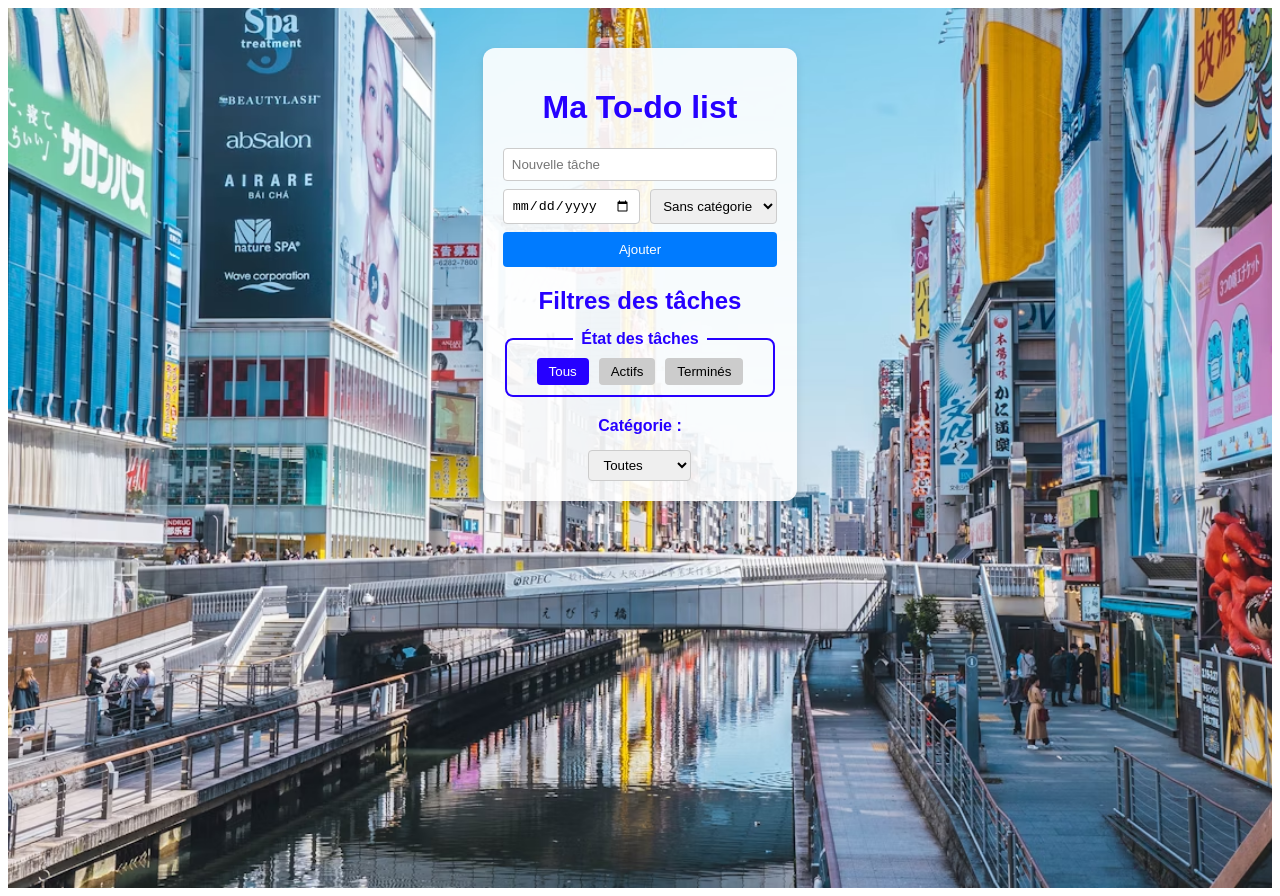
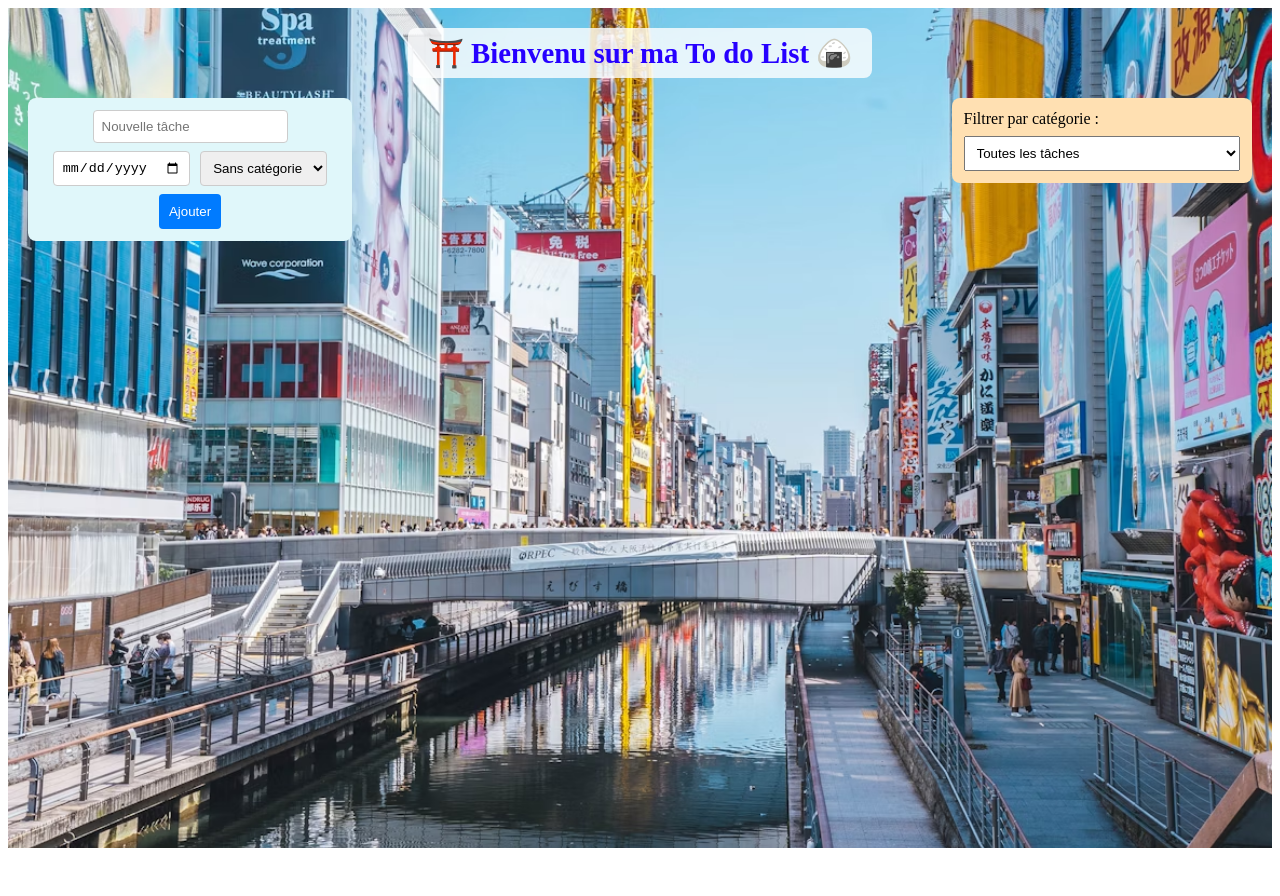
Before and after one commit to Yohann-Faustino/TodoList-Typescript-CSS-in-Js-R-act, a React (Vite) app: page / in a window 1280 px wide. After the commit the page ends 856 px from the top, so only its background shows below. Built offline with nearby package versions, Linux system fonts and the light colour scheme.

Commit message:
reorganisation de la todolist

```diff
--- a/components/TodoForm.tsx
+++ b/components/TodoForm.tsx
@@ -8,7 +8,7 @@ import styled from "styled-components";
 const Form = styled.form`
   display: flex;
   flex-direction: column;
-  margin-bottom: 20px;
+  align-items: center;
 `;
 
 // Input texte
--- a/components/TodoItem.tsx
+++ b/components/TodoItem.tsx
@@ -51,7 +51,6 @@ const Card = styled.li`
 // Champ texte stylisé
 const StyledInput = styled.input`
   width: 80%;
-  max-width: 400px;
   padding: 8px;
   border-radius: 6px;
   border: 1px solid #ccc;
@@ -60,7 +59,6 @@ const StyledInput = styled.input`
 // Menu déroulant (select) stylisé pour la catégorie
 const StyledSelect = styled.select`
   width: 80%;
-  max-width: 400px;
   padding: 8px;
   border-radius: 6px;
   border: 1px solid #ccc;
--- a/src/TodoApp.tsx
+++ b/src/TodoApp.tsx
@@ -1,96 +1,100 @@
-import React, { useState, useEffect } from "react";
+// src/components/TodoApp.tsx
+
+import { useState, useEffect } from "react";
 import styled from "styled-components";
+import TodoForm from "../components/TodoForm";
 import TodoList from "../components/TodoList";
-import TodoForm from "../components/TodoForm";
-import FilterControls from "../components/FilterControls";
-import TodoItem, { Todo, Category } from "../components/TodoItem";
-import Osaka from "../src/assets/Osaka.avif";
+import { Todo, Category } from "../components/TodoItem";
 
-// on Définis le Background
-const Background = styled.div`
+// Fond d'écran "Osaka" sur toute la page
+const AppContainer = styled.div`
   min-height: 100vh;
-  background-image: url(${Osaka});
+  background-image: url("/Osaka.avif");
   background-size: cover;
   background-position: center;
-  background-repeat: no-repeat;
-  display: flex;
-  justify-content: center;
-  align-items: flex-start;
-  padding: 40px 20px;
+  padding: 20px;
 `;
 
-// Container principal
-const Container = styled.div`
-  max-width: 400px;
-  margin: 0 auto;
-  font-family: Arial, sans-serif;
-  background-color: rgba(255, 255, 255, 0.9);
-  border-radius: 12px;
-  padding: 20px;
-  box-shadow: 0 4px 8px rgba(0, 0, 0, 0.1);
+// Titre
+const Title = styled.h1`
+  background-color: #ffffffcc;
+  color: #2600ff;
+  display: table;
+  margin: 0 auto 20px auto;
+  padding: 8px 20px;
+  border-radius: 8px;
+  font-weight: 700;
+  font-size: 1.8rem;
+  text-align: center;
+  user-select: none;
 `;
 
-// Titre principal
-const Title = styled.h1`
-  text-align: center;
-  color: #2600ff;
+// Barre du haut avec ajout (gauche) + filtre (droite)
+const TopBar = styled.div`
+  display: flex;
+  justify-content: space-between;
+  align-items: flex-start;
+  gap: 20px;
+  flex-wrap: wrap;
+`;
+
+// Bloc à gauche : ajout de tâches
+const FormContainer = styled.div`
+  background-color: #e0f7fa;
+  padding: 12px;
+  border-radius: 8px;
+  min-width: 300px;
+`;
+
+// Bloc à droite : filtre des tâches
+const FilterContainer = styled.div`
+  background-color: #ffe0b2;
+  padding: 12px;
+  border-radius: 8px;
+  min-width: 200px;
+`;
+
+// Container pour la liste des tâches
+const TaskListWrapper = styled.div`
+  margin-top: 20px;
 `;
 
 export default function TodoApp() {
-  // État des tâches, initialisé depuis localStorage si existant
-  const [todos, setTodos] = useState<Todo[]>(() => {
-    const saved = localStorage.getItem("todos");
-    if (saved) {
-      try {
-        return JSON.parse(saved) as Todo[];
-      } catch (e) {
-        console.error("Erreur lors du parsing des tâches sauvegardées :", e);
-      }
-    }
-    return [];
-  });
+  // État principal des tâches
+  const [todos, setTodos] = useState<Todo[]>([]);
 
-  // État du filtre (all, active, completed)
-  const [filter, setFilter] = useState<"all" | "active" | "completed">("all");
-
-  // Filtre par catégorie, ou "all"
-  const [categoryFilter, setCategoryFilter] = useState<Category | "all">("all");
-
-  // Id de la tâche en cours d'édition (null si aucune)
+  // Gestion de l'édition
   const [editingId, setEditingId] = useState<number | null>(null);
 
-  // Sauvegarde automatique des todos dans localStorage à chaque modification
+  // Filtre sélectionné par catégorie
+  const [filter, setFilter] = useState<"all" | Category>("all");
+
+  // Charger les tâches depuis localStorage une seule fois
+  useEffect(() => {
+    const stored = localStorage.getItem("todos");
+    if (stored) {
+      setTodos(JSON.parse(stored));
+    }
+  }, []);
+
+  // Sauvegarder les tâches à chaque changement
   useEffect(() => {
     localStorage.setItem("todos", JSON.stringify(todos));
   }, [todos]);
 
-  // Fonction pour ajouter une nouvelle tâche, passée au composant TodoForm
+  // Ajouter une nouvelle tâche
   const addTodo = (text: string, dueDate?: string, category?: Category) => {
     const newTodo: Todo = {
-      id: Date.now(), // id simple avec timestamp
+      id: Date.now(),
       text,
       completed: false,
       dueDate,
-      category: category || Category.Autre,
+      category,
     };
-    setTodos((prev) => [...prev, newTodo]);
+    setTodos([newTodo, ...todos]);
   };
 
-  // Fonction pour basculer le statut completed d'une tâche
-  const toggleTodo = (id: number) => {
-    setTodos((prev) =>
-      prev.map((todo) =>
-        todo.id === id ? { ...todo, completed: !todo.completed } : todo
-      )
-    );
-  };
-
-  // Fonction pour supprimer une tâche par id
-  const deleteTodo = (id: number) => {
-    setTodos((prev) => prev.filter((todo) => todo.id !== id));
-  };
-
-  // Fonction pour sauvegarder une tâche modifiée
+  // Sauvegarder une tâche modifiée
   const saveEditedTodo = (
     id: number,
     text: string,
@@ -102,39 +106,62 @@ export default function TodoApp() {
         todo.id === id ? { ...todo, text, dueDate, category } : todo
       )
     );
-    setEditingId(null); // Sort du mode édition
+    setEditingId(null);
   };
 
-  // Filtrage des tâches selon filter (statut) et categoryFilter (catégorie)
-  const filteredTodos = todos.filter((todo) => {
-    const statusMatch =
-      filter === "all"
-        ? true
-        : filter === "active"
-          ? !todo.completed
-          : todo.completed;
+  // Marquer comme complétée ou non
+  const toggleTodo = (id: number) => {
+    setTodos((prev) =>
+      prev.map((todo) =>
+        todo.id === id ? { ...todo, completed: !todo.completed } : todo
+      )
+    );
+  };
 
-    const categoryMatch =
-      categoryFilter === "all" ? true : todo.category === categoryFilter;
+  // Supprimer une tâche
+  const deleteTodo = (id: number) => {
+    setTodos((prev) => prev.filter((todo) => todo.id !== id));
+  };
 
-    return statusMatch && categoryMatch;
-  });
+  // Filtrer les tâches selon la catégorie
+  const filteredTodos =
+    filter === "all" ? todos : todos.filter((todo) => todo.category === filter);
+
+  // Gérer le changement de filtre
+  const handleFilterChange = (e: React.ChangeEvent<HTMLSelectElement>) => {
+    setFilter(e.target.value as "all" | Category);
+  };
 
   return (
-    <Background>
-      <main>
-        <Container>
-          <Title>Ma To-do list</Title>
+    <AppContainer>
+      <Title>⛩️ Bienvenu sur ma To do List 🍙</Title>
+      {/* Bloc du haut : Formulaire + filtre */}
+      <TopBar>
+        {/* Bloc de gauche : ajout de tâche */}
+        <FormContainer>
+          <TodoForm addTodo={addTodo} />
+        </FormContainer>
 
-          <TodoForm addTodo={addTodo} />
+        {/* Bloc de droite : filtre par catégorie */}
+        <FilterContainer>
+          <label htmlFor="filter-select">Filtrer par catégorie :</label>
+          <select
+            id="filter-select"
+            value={filter}
+            onChange={handleFilterChange}
+            style={{ marginTop: "8px", padding: "8px", width: "100%" }}
+          >
+            <option value="all">Toutes les tâches</option>
+            <option value="travail">Travail</option>
+            <option value="personnel">Personnel</option>
+            <option value="voyages">Voyages</option>
+            <option value="autre">Autre</option>
+          </select>
+        </FilterContainer>
+      </TopBar>
 
-          <FilterControls
-            filter={filter}
-            setFilter={setFilter}
-            categoryFilter={categoryFilter}
-            setCategoryFilter={setCategoryFilter}
-          />
-
+      {/* Bloc du bas : liste des tâches */}
+      <TaskListWrapper>
         <TodoList
           todos={filteredTodos}
           editingId={editingId}
@@ -144,8 +171,7 @@ export default function TodoApp() {
           deleteTodo={deleteTodo}
           setTodos={setTodos}
         />
-        </Container>
-      </main>
-    </Background>
+      </TaskListWrapper>
+    </AppContainer>
   );
 }
```
Also changed, not shown: public/Osaka.avif (added). Lines whose indentation alone changed are shown as unchanged.
